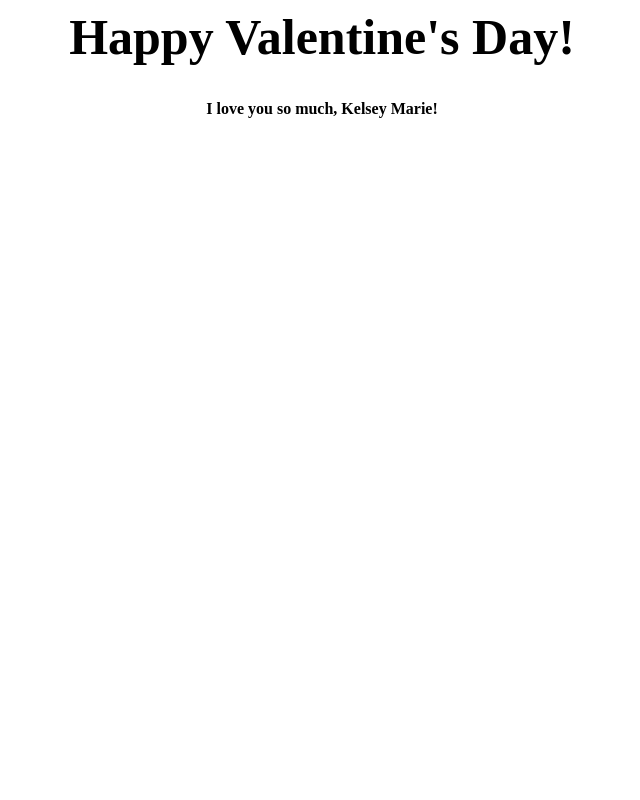
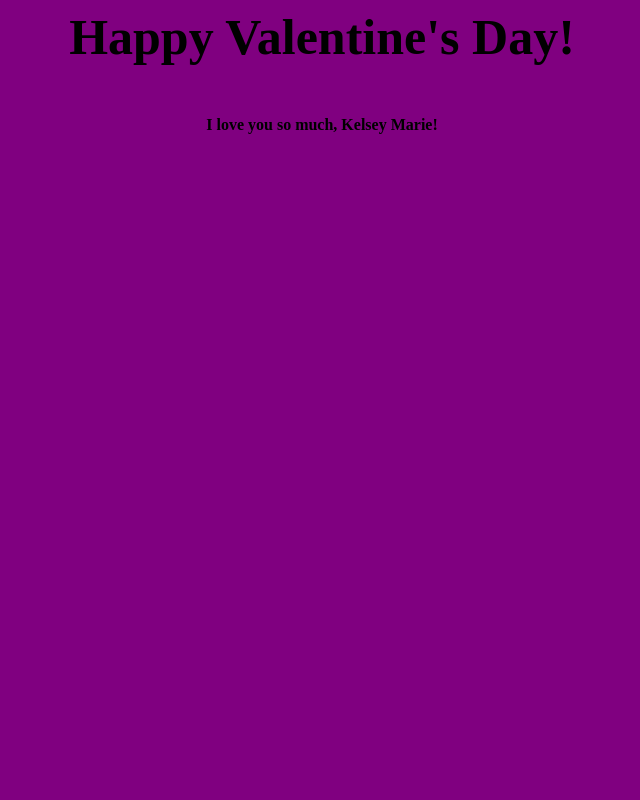
Before and after one commit to ExfoliatedToast/ExfoliatedToast.github.io, a plain HTML site: page index.html in a window 1280 px wide. Shown: the top 800 px of the page, without its empty margins (318-958 px from the left). Drawn offline with Linux system fonts and the light colour scheme.

Commit message:
Update index.html

```diff
--- a/index.html
+++ b/index.html
@@ -1,7 +1,7 @@
 <html>
-<body>
+<body style="background-color:purple">
 <h1 style="font-size:50;"><b><center>Happy Valentine's Day!</center></b></h1>
-<p style="color:blueviolet;"><b><center>I love you so much, Kelsey Marie!</center></b></p>
+<p style="font-size:50; color:blueviolet"><b><center>I love you so much, Kelsey Marie!</center></b></p>
 </body>
 </html>
 <html>
```
